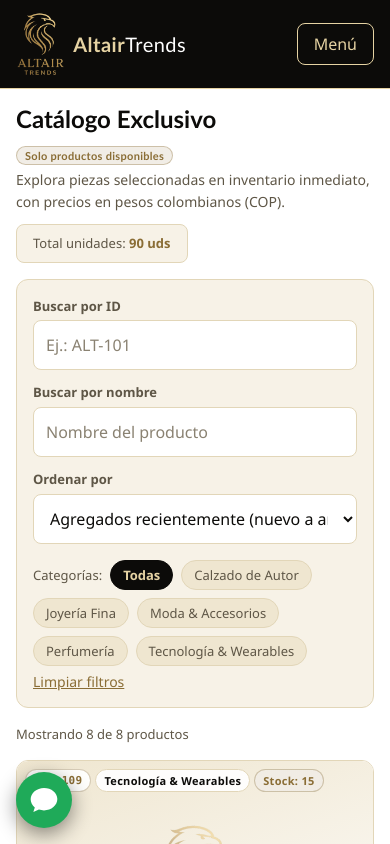
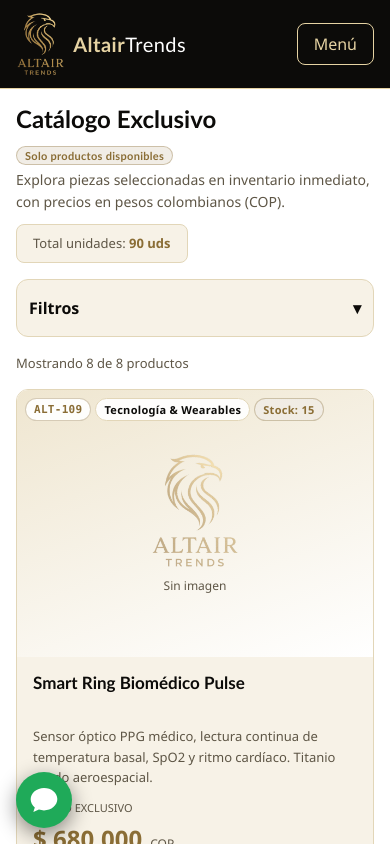
Before and after one commit to GRITHERLAN/AltairTrends, a React (Vite) app: page / in a window 390 px wide. Shown: the top 844 px of the page. Built offline with nearby package versions, Linux system fonts and the light colour scheme.

Commit message:
Mejora seccion filtros

```diff
--- a/src/components/catalogo/FiltrosUsuario.jsx
+++ b/src/components/catalogo/FiltrosUsuario.jsx
@@ -4,10 +4,15 @@
 // (Solo se muestran productos activos; el filtro de estado es del admin.)
 // ============================================================
 
+import { useState } from 'react';
 import { OPCIONES_ORDEN } from '../../utils/filtrarProductos';
 import Campo from '../ui/Campo';
 
 export default function FiltrosUsuario({ filtros, onCambiar, categorias, onLimpiar }) {
+  // En móvil los filtros son un menú desplegable: este estado indica si está abierto.
+  // En escritorio el CSS ignora este estado y siempre muestra los filtros.
+  const [abierto, setAbierto] = useState(false);
+
   // Actualiza un solo filtro sin perder los demás.
   function cambiar(campo, valor) {
     onCambiar({ ...filtros, [campo]: valor });
@@ -15,6 +20,24 @@
 
   return (
     <form className="filtros filtros--fijo" onSubmit={(evento) => evento.preventDefault()} aria-label="Filtros del catálogo">
+      {/* Botón que abre/cierra el menú (solo visible en móvil). */}
+      <button
+        type="button"
+        className="filtros__toggle"
+        aria-expanded={abierto}
+        aria-controls="filtros-contenido"
+        onClick={(evento) => {
+          evento.preventDefault();
+          setAbierto(!abierto);
+        }}
+      >
+        <span>Filtros</span>
+        <span className={`filtros__flecha ${abierto ? 'filtros__flecha--abierta' : ''}`} aria-hidden="true">
+          ▾
+        </span>
+      </button>
+
+      <div id="filtros-contenido" className={`filtros__contenido ${abierto ? 'filtros__contenido--abierto' : ''}`}>
       <div className="filtros__fila">
         <Campo id="filtro-id" etiqueta="Buscar por ID" valor={filtros.id} placeholder="Ej.: ALT-101" onCambio={(e) => cambiar('id', e.target.value)} />
         <Campo id="filtro-nombre" etiqueta="Buscar por nombre" valor={filtros.nombre} placeholder="Nombre del producto" onCambio={(e) => cambiar('nombre', e.target.value)} />
@@ -48,6 +71,7 @@
           Limpiar filtros
         </button>
       </div>
+      </div>
     </form>
   );
 }
--- a/src/styles/paginas.css
+++ b/src/styles/paginas.css
@@ -95,6 +95,18 @@
   z-index: 40;
   max-height: calc(100vh - 11rem);
   overflow-y: auto;
+}
+
+/* Contenedor del contenido desplegable: en escritorio se comporta como el card normal. */
+.filtros__contenido {
+  display: flex;
+  flex-direction: column;
+  gap: var(--espacio-4);
+}
+
+/* El botón de desplegar solo existe en móvil (ver responsive.css). */
+.filtros__toggle {
+  display: none;
 }
 
 .filtros__fila {
--- a/src/styles/responsive.css
+++ b/src/styles/responsive.css
@@ -88,6 +88,44 @@
     font-size: 3.2rem;
   }
 
+  /* Filtros del catálogo: el card pasa a ser un menú desplegable. */
+  .filtros--fijo {
+    gap: 0;
+    padding: var(--espacio-2) var(--espacio-3);
+  }
+
+  .filtros__toggle {
+    display: flex;
+    align-items: center;
+    justify-content: space-between;
+    width: 100%;
+    padding: var(--espacio-2) 0;
+    font: inherit;
+    font-weight: 600;
+    color: var(--color-texto);
+    background: none;
+    border: 0;
+    cursor: pointer;
+  }
+
+  .filtros__flecha {
+    transition: transform 0.2s ease;
+  }
+
+  .filtros__flecha--abierta {
+    transform: rotate(180deg);
+  }
+
+  /* Cerrado por defecto; se muestra al abrir el menú. */
+  .filtros__contenido {
+    display: none;
+    padding-block: var(--espacio-3) var(--espacio-2);
+  }
+
+  .filtros__contenido--abierto {
+    display: flex;
+  }
+
   /* En móvil el botón de WhatsApp queda solo con el icono para no tapar contenido. */
   .whatsapp__texto {
     position: absolute;
```
